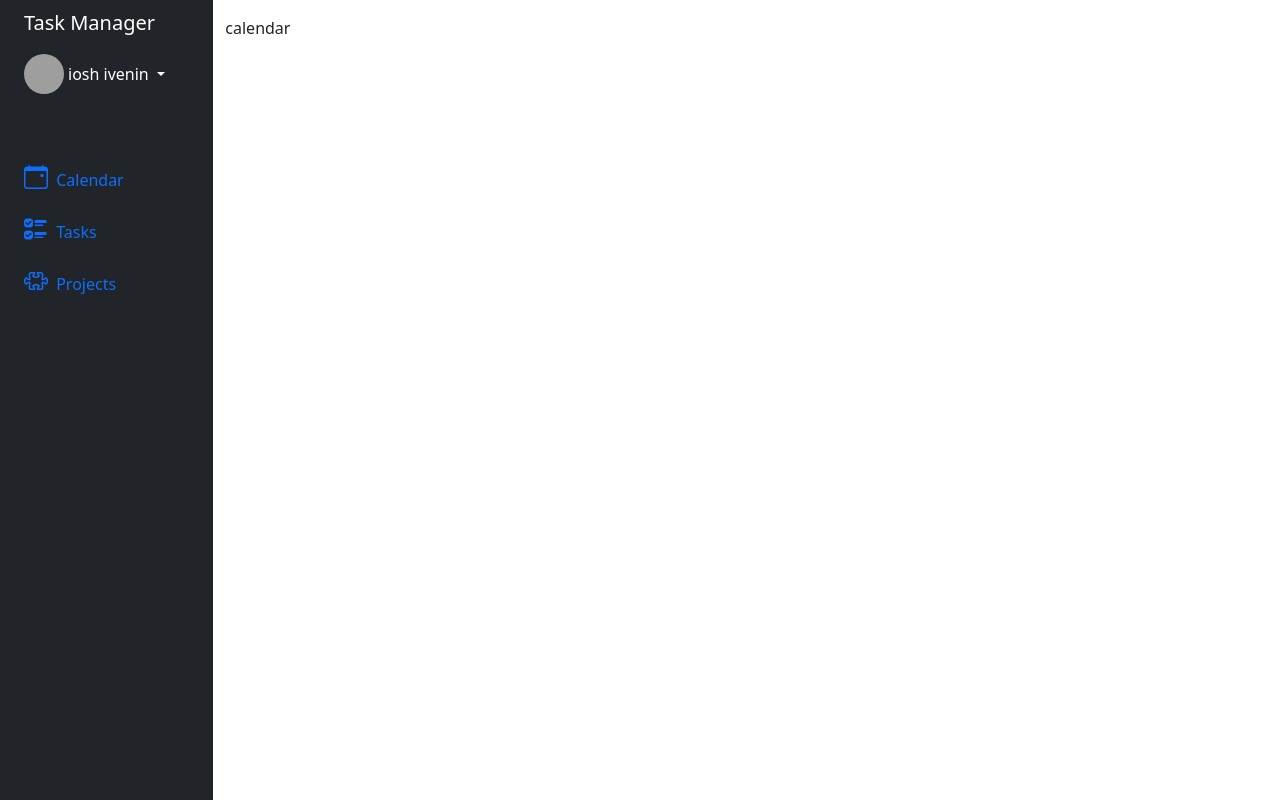
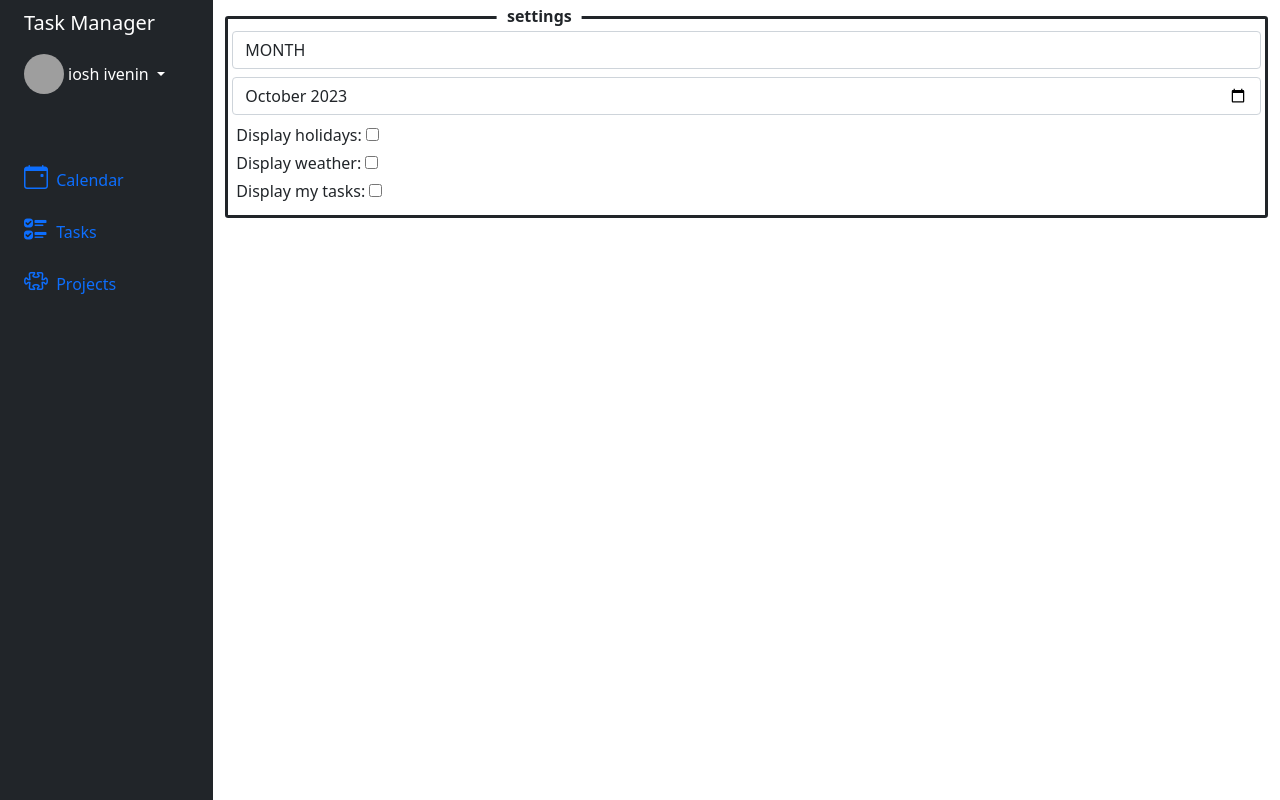
Before and after one commit to IOSHED/TaskManager, a Django app: page / in a window 1280 px wide. Run offline with Django 4.2, Linux system fonts and the light colour scheme; a user stored in the database is signed in; some libraries are stand-ins or nearby versions; grey boxes are pictures that could not be loaded.

Commit message:
#13 Feat: be settings for calendar

```diff
--- a/accounts/views/user.py
+++ b/accounts/views/user.py
@@ -83,7 +83,6 @@ class LoadImage(FormView):
     form_class = LoadImageForm
 
     def form_valid(self, form):
-
         img = PILImage.open(form.cleaned_data['icon64'])
         form.cleaned_data['icon32'] = img.resize((32, 32))
         form.save()
--- /dev/null
+++ b/task/forms.py
@@ -0,0 +1,13 @@
+from django import forms
+from task.lib.calendar import OptionCalendarChoices
+import datetime
+
+
+class SettingsCalendarForm(forms.Form):
+    option = forms.TypedChoiceField(choices=[(e.value, e.name) for e in OptionCalendarChoices], initial="MONTH")
+
+    date = forms.DateField(initial=datetime.date.today().strftime('%Y-%m'))
+
+    is_display_holidays = forms.BooleanField()
+    is_display_weather = forms.BooleanField()
+    is_display_tasks = forms.BooleanField()
--- /dev/null
+++ b/task/lib/filters.py
@@ -0,0 +1,3 @@
+
+def get_calendar(option, date, is_display_holidays, is_display_weather, is_display_tasks):
+    return None
--- a/task/urls.py
+++ b/task/urls.py
@@ -1,13 +1,21 @@
 from django.urls import path
 
 from .view import HomeView
-from .view.calendar import CalendarView
+from .view.calendar import CalendarView, GetCalendarView
+from .view.check import CheckOption
 from .view.projects import ProjectsView
 from .view.tasks import TasksView
 
 urlpatterns = [
     path('', HomeView.as_view(), name='home'),
     path('calendar/', CalendarView.as_view(), name='calendar'),
+    path('calendar/get/', GetCalendarView.as_view(), name='get-calendar'),
     path('projects/', ProjectsView.as_view(), name='projects'),
     path('tasks/', TasksView.as_view(), name='tasks'),
 ]
+
+htmx_patterns = [
+    path('check-option/', CheckOption.as_view(), name='check-option'),
+]
+
+urlpatterns += htmx_patterns
--- a/task/view/calendar.py
+++ b/task/view/calendar.py
@@ -1,9 +1,32 @@
-from django.views.generic import TemplateView
+from django.contrib.auth.decorators import login_required
+from django.http import HttpResponse
+from django.utils.decorators import method_decorator
+from django.views import View
+from django.views.generic import FormView
+
+from task.forms import SettingsCalendarForm
+from task.lib.calendar import OptionCalendarChoices
+from task.lib.filters import get_calendar
 
 
-class CalendarView(TemplateView):
+@method_decorator(login_required, name='dispatch')
+class CalendarView(FormView):
     template_name = 'task/home/calendar.html'
+    form_class = SettingsCalendarForm
 
-    def get_context_data(self, **kwargs):
-        context = super().get_context_data(**kwargs)
-        context['user'] = self.request.user
+
+@method_decorator(login_required, name='dispatch')
+class GetCalendarView(View):
+    form_class = SettingsCalendarForm
+
+    @staticmethod
+    def post(request):
+        option = request.POST.get('option')
+        date = request.POST.get('date')
+        is_display_holidays = request.POST.get('is_display_holidays')
+        is_display_weather = request.POST.get('is_display_weather')
+        is_display_tasks = request.POST.get('is_display_tasks')
+
+        data = get_calendar(option, date, is_display_holidays, is_display_weather, is_display_tasks)
+
+        return HttpResponse(data)
--- a/templates/accounts/registration/login.html
+++ b/templates/accounts/registration/login.html
@@ -28,7 +28,7 @@
               <div><p id="email-error" class="text-start text-danger"></p></div>
 
               <div class="form-outline form-white">
-               {% render_field form.password hx-post="../check-password/" hx-trigger="keyup delay:1s" hx-target="#password1-error" id="password1" name="password1" placeholder="Password" type="password" autocomplete="current-password" required="True" class="form-control form-control-lg" %}
+                {% render_field form.password hx-post="../check-password/" hx-trigger="keyup delay:1s" hx-target="#password1-error" id="password1" name="password1" placeholder="Password" type="password" autocomplete="current-password" required="True" class="form-control form-control-lg" %}
               </div>
               <div><p id="password1-error" class="text-start text-danger"></p></div>
               <div><p id="login-error" class="text-start text-danger"></p></div>
--- a/templates/task/home/calendar.html
+++ b/templates/task/home/calendar.html
@@ -2,10 +2,60 @@
 
 {% load static %}
 
-{% block add_css %} <link rel="stylesheet" type="text/css" href="{% static 'base/css/style.css' %}"> {% endblock %}
+{% block add_css %}
+<link rel="stylesheet" type="text/css" href="{% static 'base/css/style.css' %}">
+<style>
+    .settings-border::before {
+      content: "settings";
+      font-weight: bold;
+      position: absolute;
+      top: -15px;
+      left: 30%;
+      transform: translateX(-50%);
+      background-color: #fff;
+      padding: 0 10px;
+    }
+</style>
+{% endblock %}
 
 {% block title %} Calendar {% endblock %}
 
+{% load widget_tweaks %}
+
 {% block content_from_sidebar %}
-    calendar
+    <div id="settings" class="p-1 container border border-3 border-dark rounded-1 settings-border" style="position: relative;">
+        <div class="row d-flex justify-content-center align-items-center h-80">
+
+            <form method="post"
+                  class="pb-1"
+                  hx-post="{% url 'get-calendar' %}"
+                  hx-trigger="change"
+                  hx-target="#calendar"> {% csrf_token %}
+
+                <div class="form-outline mb-2 mt-2">
+                    {% render_field form.option id="option" name="option" class="form-control" hx-get="../check-option/" hx-trigger="change" hx-target="#date" hx-swap="outerHTML" %}
+                </div>
+
+                <div id="date" class="form-outline mb-2">
+                     {% render_field form.date id="date" name="date" placeholder="Date" class="form-control" type="month" value=form.date.value %}
+                </div>
+
+                <div class="form-outline mb-1 ms-1">
+                    Display holidays: {{ form.is_display_holidays }}
+                </div>
+
+                <div class="form-outline mb-1 ms-1">
+                    Display weather: {{ form.is_display_weather }}
+                </div>
+
+                <div class="form-outline mb-1 ms-1">
+                    Display my tasks: {{ form.is_display_tasks }}
+                </div>
+            </form>
+        </div>
+    </div>
+
+    <div id="calendar" class="">
+
+    </div>
 {% endblock %}
```
Also changed, not shown: task/lib/calendar.py (added, +7 -0 lines), task/view/check.py (added, +24 -0 lines), task/lib/__init__.py (added).
